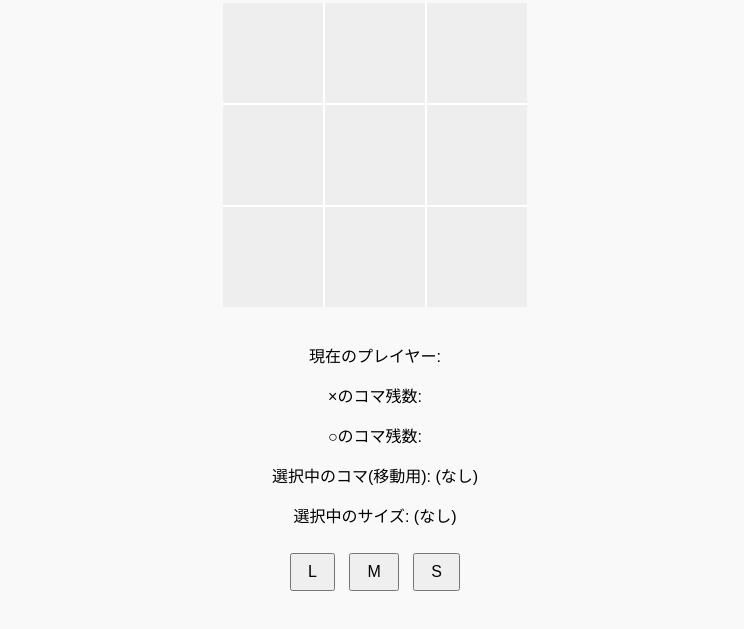
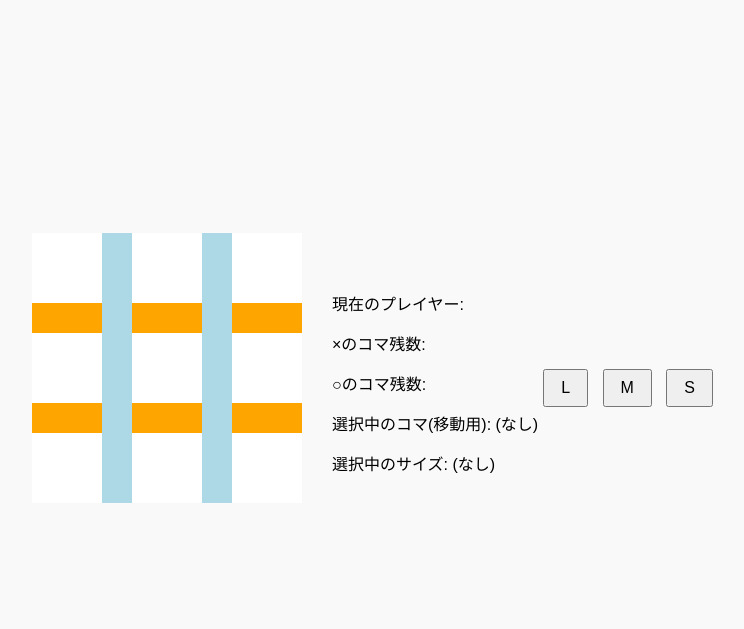
Before and after one commit to issei11/tic_tac_toe, a plain HTML site: page index.html in a window 1280 px wide. Shown: the part 17-646 px from the top of the page, without its empty margins (265-1009 px from the left). Drawn offline with Linux system fonts and the light colour scheme.

Commit message:
Update style.css

```diff
--- a/css/style.css
+++ b/css/style.css
@@ -1,46 +1,60 @@
-/* style.css */
 body {
     display: flex;
-  flex-direction: column;
+    justify-content: center;
     align-items: center;
+    height: 100vh;
     margin: 0;
     font-family: Arial, sans-serif;
     background-color: #f9f9f9;
 }
-
 #board {
     display: grid;
     grid-template-columns: repeat(3, 100px);
     grid-template-rows: repeat(3, 100px);
-  gap: 2px;
     background-color: white;
-  margin-top: 20px;
 }
-
 .cell {
     position: relative;
     display: flex;
     justify-content: center;
     align-items: center;
-  font-size: 1.5em;
+    font-size: 2em;
     cursor: pointer;
     user-select: none;
-  background-color: #eee;
 }
-
+.cell::before {
+    content: "";
+    position: absolute;
+    bottom: 0;
+    left: 0;
+    width: 100%;
+    height: 30px;
+    background-color: orange;
+    z-index: 0;
+}
+.cell::after {
+    content: "";
+    position: absolute;
+    top: 0;
+    right: 0;
+    width: 30px;
+    height: 100%;
+    background-color: lightblue;
+    z-index: 1;
+}
 .cell:hover {
-  background-color: #ddd;
+    background-color: #f9f9f9;
 }
-
-#info {
-  margin-top: 20px;
-  text-align: center;
+.cell:nth-of-type(n+7)::before {
+    background-color: #f9f9f9;
+    z-index: 2;
 }
-
+.cell:nth-of-type(3n)::after {
+    background-color: #f9f9f9;
+}
 #sizeButtons {
   margin-top: 10px;
 }
-
 .sizeButton {
   margin: 0 5px;
   padding: 8px 16px;
```
Lines whose indentation alone changed are shown as unchanged.
